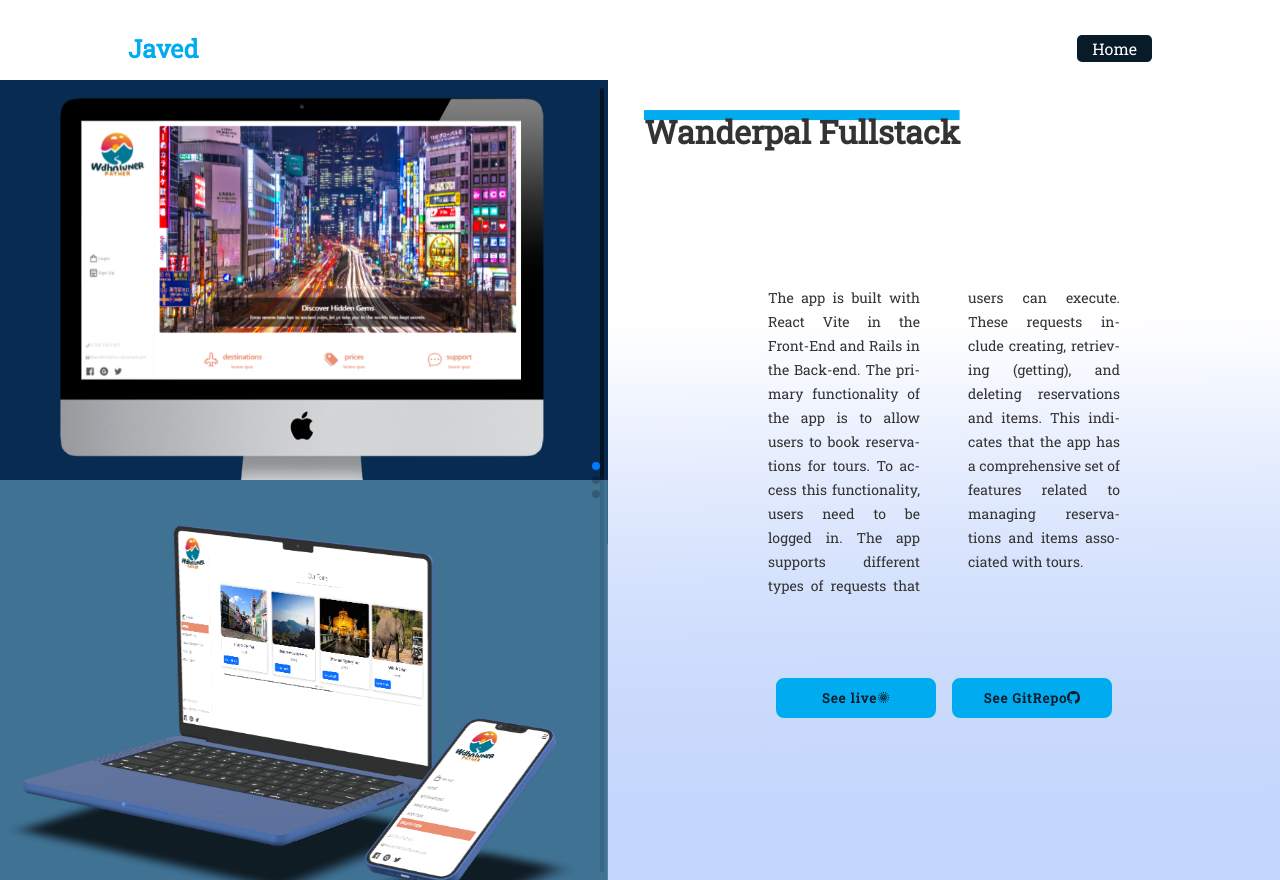
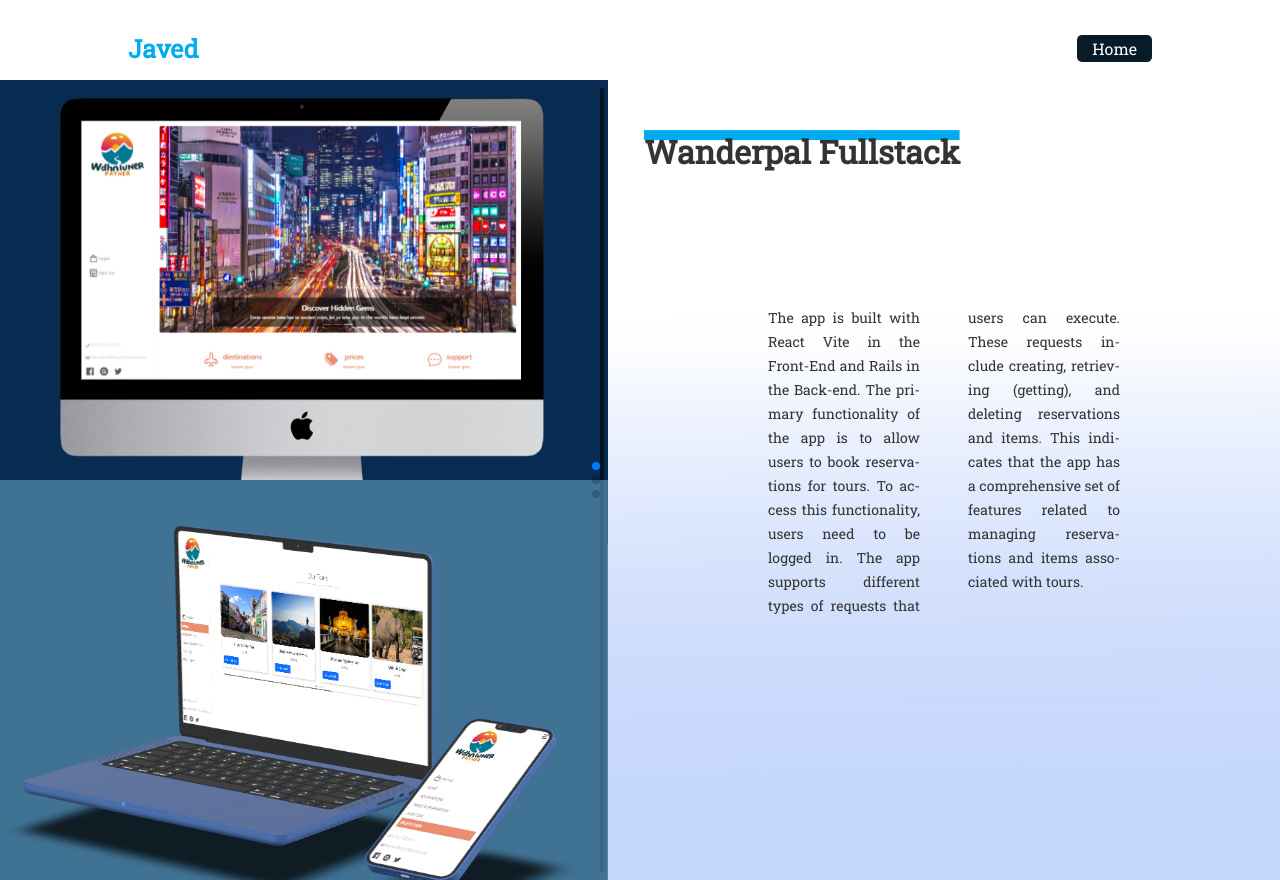
Before and after one commit to Javed-Shahbaz/updated-portafolio, a React (Vite) app: page /projectItem/1 in a window 1280 px wide. Built offline with nearby package versions, Linux system fonts and the light colour scheme.

Commit message:
update info.jsx

```diff
--- a/src/components/projectInfo.jsx
+++ b/src/components/projectInfo.jsx
@@ -106,7 +106,7 @@
         <h2 className="title-projectinfo-h2">{projectData.name}</h2>
         <div className="project-info-details-desc">
           <p>{projectData.fullDescription}</p>
-          <div className="btns">
+          {/* <div className="btns">
             <button type="button" className="btn-see-more live">
               See live
               <CgLivePhoto className="live-icon" />
@@ -115,7 +115,7 @@
               See GitRepo
               <BsGithub className="git-icon" />
             </button>
-          </div>
+          </div> */}
         </div>
       </div>
     </div>
```
